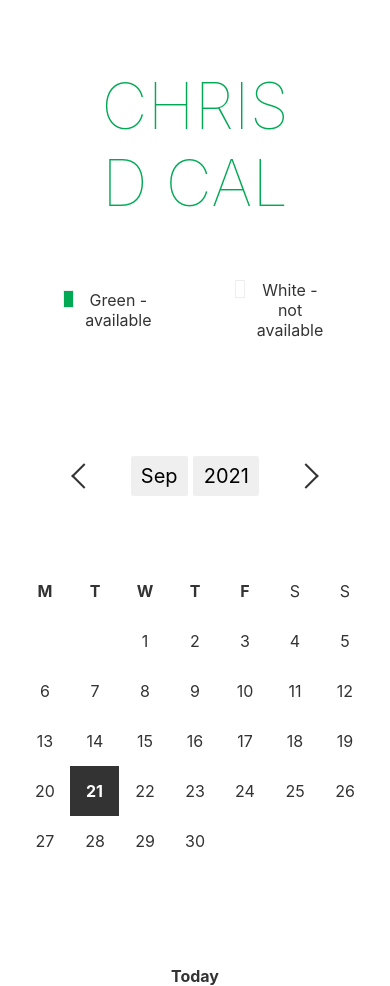
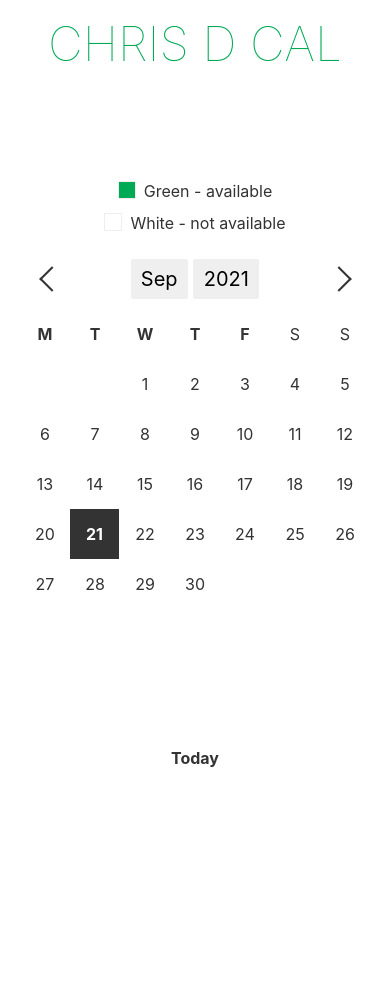
Before and after one commit to stofferd/sveltecal, a Svelte app: page / in a window 390 px wide. After the commit the page ends 844 px from the top, so only its background shows below. Built offline with nearby package versions, Linux system fonts and the light colour scheme.

Commit message:
mobile styles

```diff
--- a/src/App.svelte
+++ b/src/App.svelte
@@ -11,7 +11,6 @@
 	main {
 		text-align: center;
 		padding: 1em;
-		max-width: 240px;
 		margin: 0 auto;
 		display: flex;
 		flex-direction: column;
@@ -26,10 +25,14 @@
 		font-size: 4em;
 		font-weight: 100;
 	}
-
-	@media (min-width: 640px) {
+	@media (max-width: 639px) {
+		h1 {
+			font-size: 3rem;
+			margin: 0.4rem 0 0.8rem;
+		}
 		main {
-			max-width: none;
+			padding: 0;
 		}
 	}
+
 </style>
--- a/src/Calendar.svelte
+++ b/src/Calendar.svelte
@@ -49,7 +49,7 @@
     div {
         display: grid;
         grid-template-columns: repeat(7,50px);
-        grid-template-rows: repeat(8,50px);
+        grid-template-rows: repeat(7,50px);
         justify-content: center;
     }
     b {
@@ -59,7 +59,7 @@
         display: flex;
         align-items: center;
         justify-content: center;
-        margin: 0 0 100px;
+        margin: 0 0 80px;
     }
     figure {
         display: flex;
@@ -78,13 +78,24 @@
     strong {
         font-weight: normal;
     }
+    @media (max-width: 639px) {
+        p {
+            margin-bottom: 0;
+            flex-direction: column;
+        }
+        figure {
+            margin: 6px 0;
+        }
+        span {
+            margin: 20px auto 10px;
+        }
+    }
 </style>
 
 <section>
     <p>
         <figure class="green" ><strong>Green - available</strong></figure>
         <figure><strong>White - not available</strong></figure>
-
     </p>
     <span>
         <ChangeMonth direction={-1} />
```
